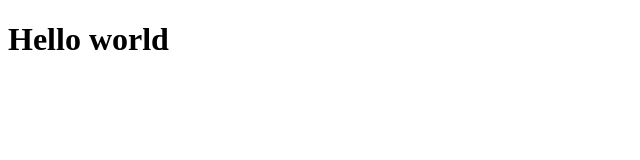
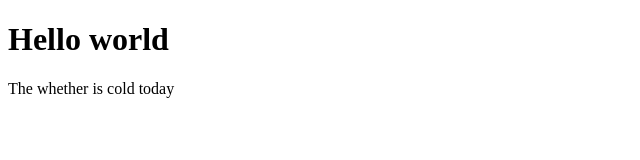
Before and after one commit to abdulazizkhaydarov01/gitTest, a plain HTML site: page index.html in a window 1280 px wide. Shown: the whole page, without its empty margins (0-640 px from the left). Drawn offline with Linux system fonts and the light colour scheme.

Commit message:
index html add p tag

```diff
--- a/index.html
+++ b/index.html
@@ -8,6 +8,7 @@
 <body>
 
     <h1>Hello world</h1>
+    <p>The whether is cold today</p>
 
 </body>
 </html>
```
